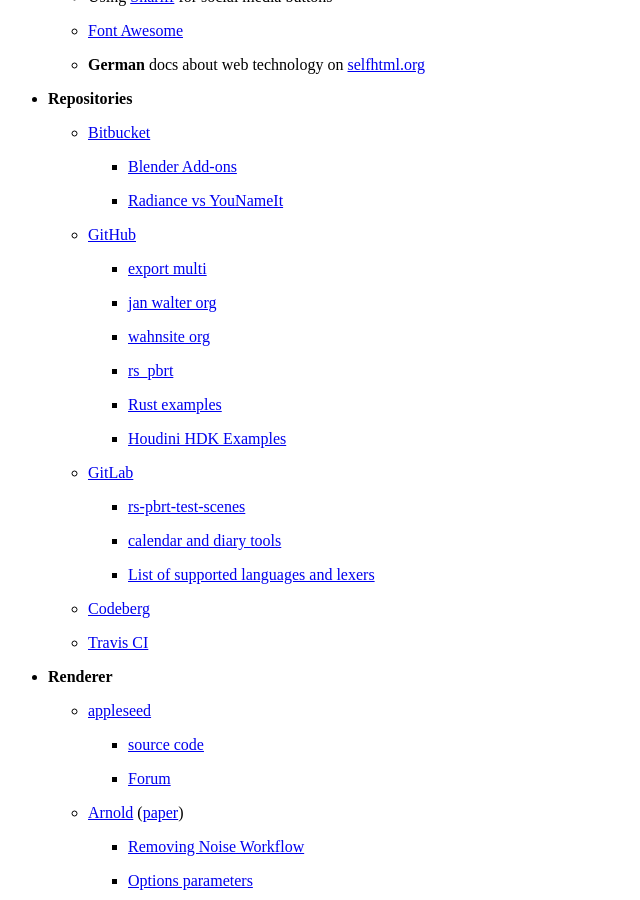
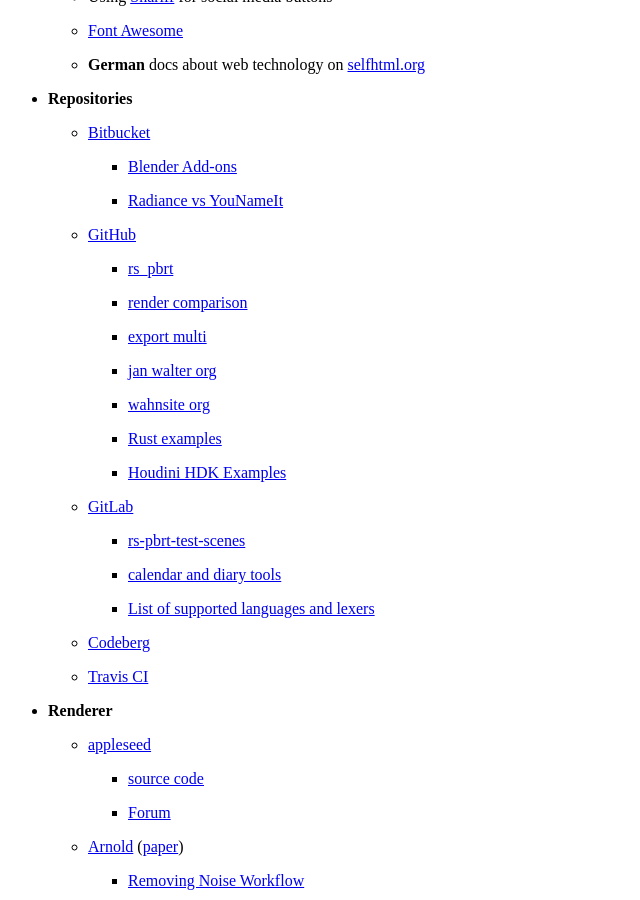
Before and after one commit to wahn/jan_walter_org, a Jekyll site: the page built from links/index.md, in a window 1280 px wide and 900 px high, scrolled down 601 px. Shown: the whole window, without its empty margins (0-640 px from the left). Built offline with Jekyll 4.4.1, drawn with Linux system fonts in a browser that asks for light colours; Markdown is read by kramdown in place of the engine named in the settings; some of the changed text lies outside the part shown.

```diff
--- a/links/index.md
+++ b/links/index.md
@@ -49,13 +49,15 @@
 
     - [GitHub](https://github.com)
 
+        + [rs_pbrt](https://github.com/wahn/rs_pbrt)
+
+        + [render comparison](https://github.com/wahn/render_comparison)
+
         + [export multi](https://github.com/wahn/export_multi)
 
         + [jan walter org](https://github.com/wahn/jan_walter_org)
 
         + [wahnsite org](https://github.com/wahn/wahnsite_org)
-
-        + [rs_pbrt](https://github.com/wahn/rs_pbrt)
 
         + [Rust examples](https://github.com/wahn/Rust_Examples)
 
```
Also changed, not shown: other parts of links/index.md (+2 -0 lines).
